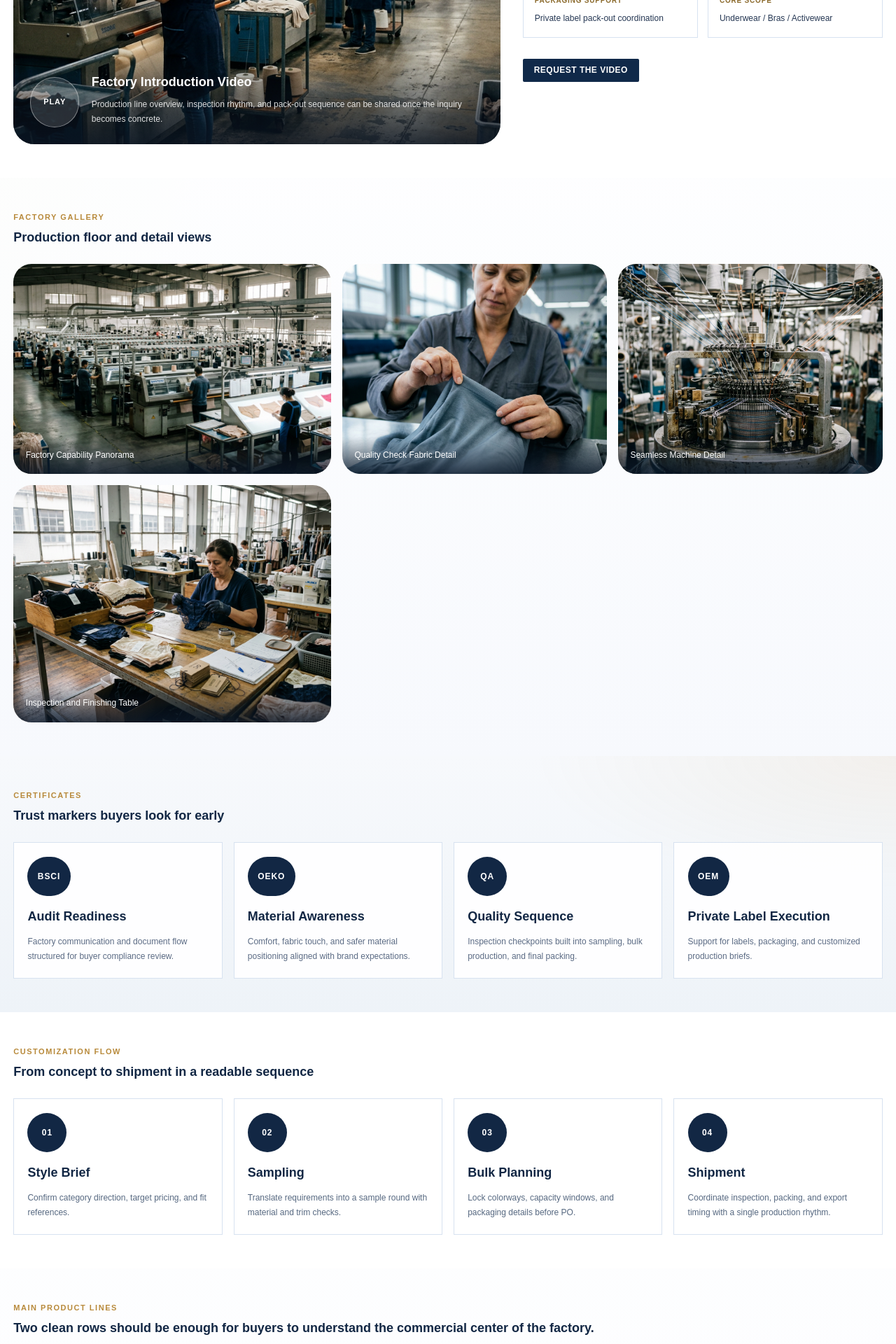
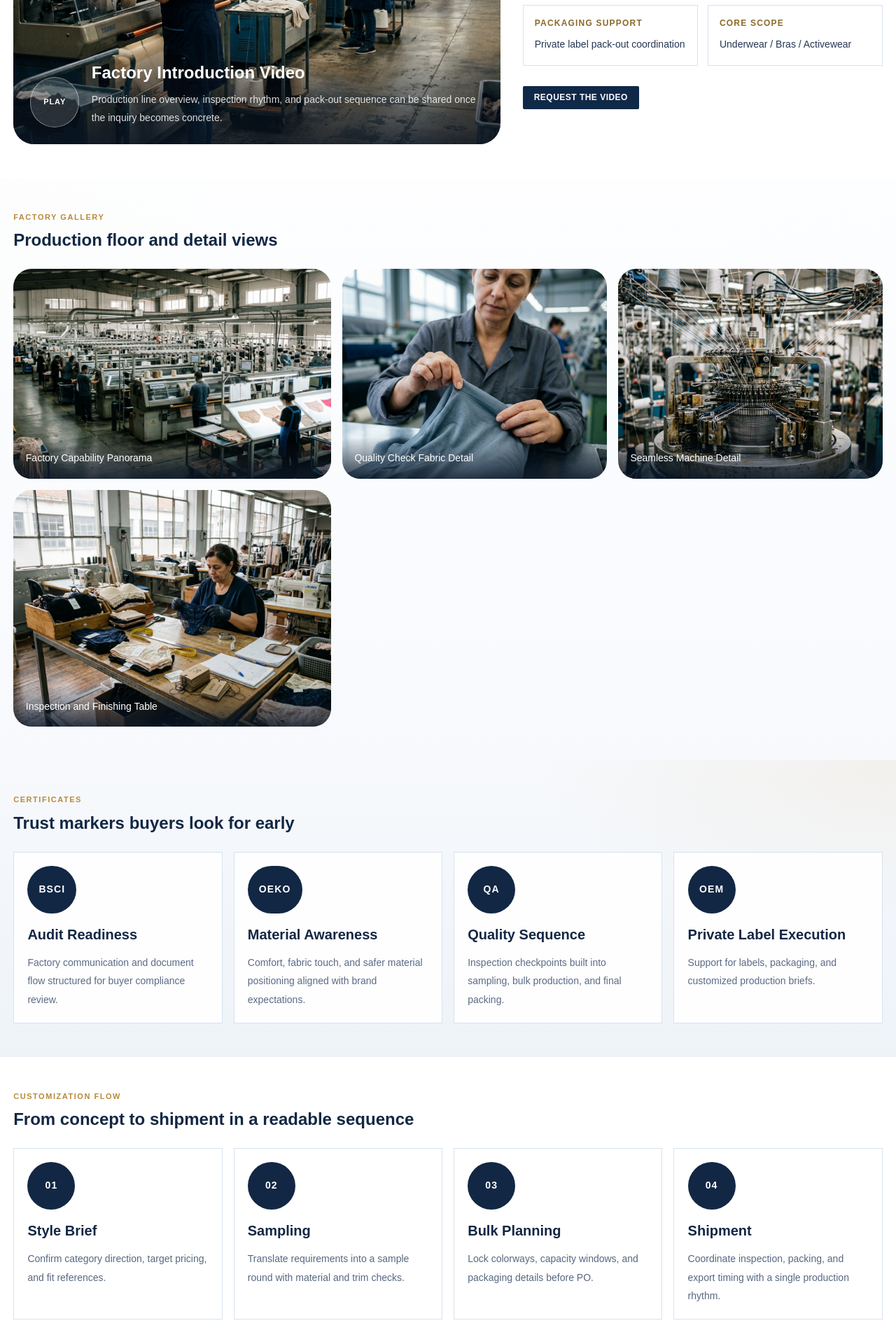
Before and after one commit to 156631890/diyasi, a Next.js app in the folder apps/web/: page / in a window 1280 px wide. Shown: the part 1560-3480 px from the top of the page at 70% size. Built offline with nearby package versions, Linux system fonts and the light colour scheme; no server answers.

Commit message:
Increase homepage factory section typography

```diff
--- a/apps/web/app/globals.css
+++ b/apps/web/app/globals.css
@@ -890,11 +890,32 @@ a {
 .factory-info-label {
   margin: 0;
   font-family: Arial, "Helvetica Neue", sans-serif;
-  font-size: 10px;
+  font-size: 12px;
   font-weight: 700;
-  letter-spacing: 0.08em;
+  letter-spacing: 0.1em;
   text-transform: uppercase;
   color: #8b6a2c;
+}
+
+.factory-home-title {
+  font-family: Arial, "Helvetica Neue", sans-serif;
+  font-size: 24px;
+  line-height: 1.4;
+  font-weight: 700;
+}
+
+.factory-home-card-title {
+  font-family: Arial, "Helvetica Neue", sans-serif;
+  font-size: 20px;
+  line-height: 1.45;
+  font-weight: 700;
+}
+
+.factory-home-body {
+  font-family: Arial, "Helvetica Neue", sans-serif;
+  font-size: 14px;
+  line-height: 1.9;
+  font-weight: 400;
 }
 
 .factory-section-head {
@@ -952,14 +973,14 @@ a {
   display: inline-flex;
   align-items: center;
   justify-content: center;
-  min-width: 56px;
-  height: 56px;
-  padding: 0 0.9rem;
+  min-width: 68px;
+  height: 68px;
+  padding: 0 1rem;
   border-radius: 999px;
   background: #122744;
   color: white;
   font-family: Arial, "Helvetica Neue", sans-serif;
-  font-size: 12px;
+  font-size: 14px;
   font-weight: 700;
   letter-spacing: 0.08em;
   text-transform: uppercase;
@@ -983,7 +1004,7 @@ a {
   grid-template-columns: minmax(0, 1.2fr) auto;
   gap: 1.5rem;
   align-items: center;
-  padding: 2rem;
+  padding: 2.4rem;
   border-radius: 32px;
   background:
     radial-gradient(85% 130% at 100% 0%, rgba(184, 138, 59, 0.24) 0, transparent 55%),
--- a/apps/web/app/page.tsx
+++ b/apps/web/app/page.tsx
@@ -79,7 +79,7 @@ const fallbackFactoryImages: MediaAsset[] = [
 
 const featuredShowcase = [
   {
-    title: "Women’s Seamless Underwear",
+    title: "Women鈥檚 Seamless Underwear",
     image: "/media/generated/products/seamless-women-brief.png",
     link: "/products?category=Women's%20Panties"
   },
@@ -89,7 +89,7 @@ const featuredShowcase = [
     link: "/products?category=Bras"
   },
   {
-    title: "Men’s Boxer Programs",
+    title: "Men鈥檚 Boxer Programs",
     image: "/media/generated/products/men-seamless-boxer.png",
     link: "/products?category=Men%20Underwear"
   },
@@ -439,21 +439,21 @@ export default async function HomePage() {
               <div className="factory-video-overlay">
                 <div className="factory-video-play">Play</div>
                 <div>
-                  <p className="page-reference-subtitle text-white">{t.videoTitle}</p>
-                  <p className="page-reference-body mt-2 max-w-xl text-white/85">{t.videoDesc}</p>
+                  <p className="factory-home-title text-white">{t.videoTitle}</p>
+                  <p className="factory-home-body mt-2 max-w-xl text-white/85">{t.videoDesc}</p>
                 </div>
               </div>
             </div>
           </div>
           <div className="factory-story-copy">
             <p className="kicker page-reference-subtitle">{t.factoryKicker}</p>
-            <h2 className="page-reference-subtitle mt-3 text-[#122744]">{t.factoryTitle}</h2>
-            <p className="page-reference-body mt-4 text-[#53637c]">{t.factoryDesc}</p>
+            <h2 className="factory-home-title mt-3 text-[#122744]">{t.factoryTitle}</h2>
+            <p className="factory-home-body mt-4 text-[#53637c]">{t.factoryDesc}</p>
             <div className="factory-capability-grid mt-8">
               {t.capability.map((item) => (
                 <article key={item.label} className="factory-capability-card">
                   <p className="factory-capability-label">{item.label}</p>
-                  <p className="page-reference-body mt-2 text-[#253753]">{item.value}</p>
+                  <p className="factory-home-body mt-2 text-[#253753]">{item.value}</p>
                 </article>
               ))}
             </div>
@@ -471,14 +471,14 @@ export default async function HomePage() {
         <div className="home-full-bleed-shell py-12">
         <div className="factory-section-head">
           <p className="kicker page-reference-subtitle">{t.gallery}</p>
-          <h2 className="page-reference-subtitle mt-2 text-[#122744]">Production floor and detail views</h2>
+          <h2 className="factory-home-title mt-2 text-[#122744]">Production floor and detail views</h2>
         </div>
         <div className="factory-detail-grid mt-6">
           {factoryImages.map((img) => (
             <article key={img.id} className="factory-detail-card">
               <img src={img.image_url} alt={img.title} className="factory-detail-image" />
               <div className="factory-detail-caption">
-                <p className="page-reference-body text-white">{img.title}</p>
+                <p className="factory-home-body text-white">{img.title}</p>
               </div>
             </article>
           ))}
@@ -490,14 +490,14 @@ export default async function HomePage() {
         <div className="home-full-bleed-shell py-12">
         <div className="factory-section-head">
           <p className="kicker page-reference-subtitle">{t.certificates}</p>
-          <h2 className="page-reference-subtitle mt-2 text-[#122744]">Trust markers buyers look for early</h2>
+          <h2 className="factory-home-title mt-2 text-[#122744]">Trust markers buyers look for early</h2>
         </div>
         <div className="factory-cert-grid mt-6">
           {t.certificatesList.map((item) => (
             <article key={item.code} className="factory-cert-card">
               <div className="factory-cert-code">{item.code}</div>
-              <h3 className="page-reference-subtitle mt-4 text-[#122744]">{item.title}</h3>
-              <p className="page-reference-body mt-3 text-[#5b6b84]">{item.body}</p>
+              <h3 className="factory-home-card-title mt-4 text-[#122744]">{item.title}</h3>
+              <p className="factory-home-body mt-3 text-[#5b6b84]">{item.body}</p>
             </article>
           ))}
         </div>
@@ -508,14 +508,14 @@ export default async function HomePage() {
         <div className="home-full-bleed-shell py-12">
         <div className="factory-section-head">
           <p className="kicker page-reference-subtitle">{t.customize}</p>
-          <h2 className="page-reference-subtitle mt-2 text-[#122744]">From concept to shipment in a readable sequence</h2>
+          <h2 className="factory-home-title mt-2 text-[#122744]">From concept to shipment in a readable sequence</h2>
         </div>
         <div className="factory-custom-grid mt-6">
           {t.customSteps.map((item) => (
             <article key={item.icon} className="factory-custom-card">
               <div className="factory-custom-icon">{item.icon}</div>
-              <h3 className="page-reference-subtitle mt-4 text-[#122744]">{item.title}</h3>
-              <p className="page-reference-body mt-3 text-[#566880]">{item.body}</p>
+              <h3 className="factory-home-card-title mt-4 text-[#122744]">{item.title}</h3>
+              <p className="factory-home-body mt-3 text-[#566880]">{item.body}</p>
             </article>
           ))}
         </div>
@@ -526,14 +526,14 @@ export default async function HomePage() {
         <div className="home-full-bleed-shell py-12">
         <div className="factory-section-head">
           <p className="kicker page-reference-subtitle">{t.products}</p>
-          <h2 className="page-reference-subtitle mt-2 text-[#122744]">{t.productsDesc}</h2>
+          <h2 className="factory-home-title mt-2 text-[#122744]">{t.productsDesc}</h2>
         </div>
         <div className="factory-product-rows mt-6">
           {featuredShowcase.map((item) => (
             <Link key={item.title} href={item.link} className="factory-product-tile">
               <img src={item.image} alt={item.title} className="factory-product-image" />
               <div className="factory-product-caption">
-                <p className="page-reference-subtitle text-white">{item.title}</p>
+                <p className="factory-home-title text-white">{item.title}</p>
               </div>
             </Link>
           ))}
@@ -571,7 +571,7 @@ export default async function HomePage() {
         <div className="home-full-bleed-shell py-12">
         <div className="factory-section-head">
           <p className="kicker page-reference-subtitle">{t.news}</p>
-          <h2 className="page-reference-subtitle mt-2 text-[#122744]">Recent activity and publishing</h2>
+          <h2 className="factory-home-title mt-2 text-[#122744]">Recent activity and publishing</h2>
         </div>
         <div className="factory-news-grid mt-6">
           {recentArticles.length === 0 ? (
@@ -580,8 +580,8 @@ export default async function HomePage() {
           {recentArticles.map((article) => (
             <article key={article.slug} className="factory-news-card">
               <p className="factory-news-category">{article.category}</p>
-              <h3 className="page-reference-subtitle mt-3 text-[#122744]">{article.title}</h3>
-              <p className="page-reference-body mt-3 text-[#566880]">{article.excerpt}</p>
+              <h3 className="factory-home-title mt-3 text-[#122744]">{article.title}</h3>
+              <p className="factory-home-body mt-3 text-[#566880]">{article.excerpt}</p>
               <div className="mt-5">
                 <Link href={`/blog/${article.slug}`} className="btn btn-soft">
                   {t.readMore}
@@ -598,8 +598,8 @@ export default async function HomePage() {
           <div className="factory-cta-band">
           <div>
             <p className="kicker page-reference-subtitle text-[#f3d7a1]">{t.contactTitle}</p>
-            <h2 className="page-reference-subtitle mt-3 text-white">{t.contactTitle}</h2>
-            <p className="page-reference-body mt-3 max-w-2xl text-white/82">{t.contactBody}</p>
+            <h2 className="factory-home-title mt-3 text-white">{t.contactTitle}</h2>
+            <p className="factory-home-body mt-3 max-w-2xl text-white/82">{t.contactBody}</p>
           </div>
           <div className="factory-cta-actions">
             <Link href="/contact" className="btn btn-primary">
@@ -619,7 +619,7 @@ export default async function HomePage() {
           {t.infoBar.map((item) => (
             <article key={item.label} className="factory-info-item">
               <p className="factory-info-label">{item.label}</p>
-              <p className="page-reference-subtitle mt-2 text-[#122744]">{item.value}</p>
+              <p className="factory-home-title mt-2 text-[#122744]">{item.value}</p>
             </article>
           ))}
           </div>
```
